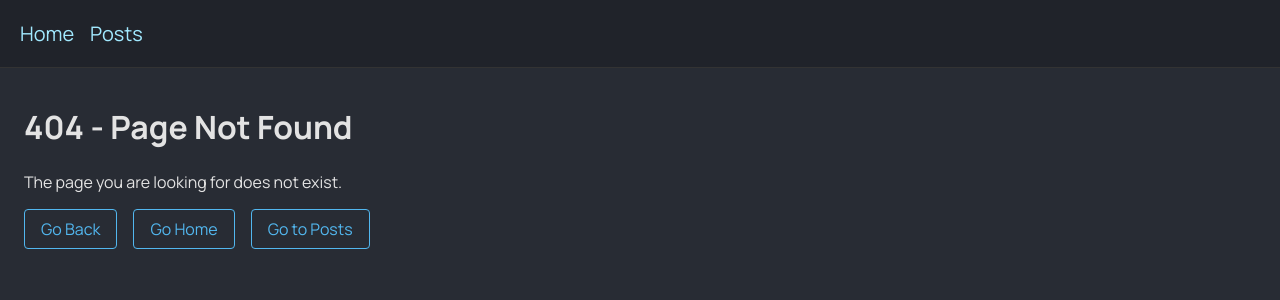
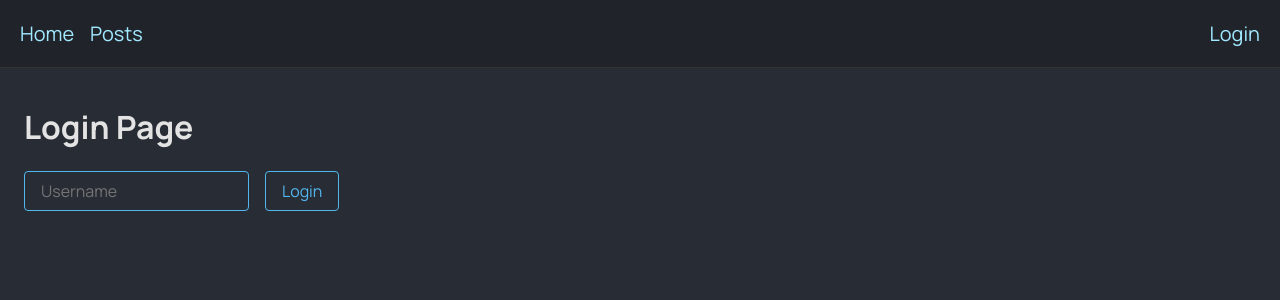
Before and after one commit to DenNegura/router-example-app, a React (Vite) app: page /login in a window 1280 px wide. Before the commit this address had no page. Shown: the top 300 px of the page. Built offline with nearby package versions, Linux system fonts and the light colour scheme.

Commit message:
create authorization

```diff
--- a/src/App.jsx
+++ b/src/App.jsx
@@ -4,14 +4,20 @@ import {PostsPage} from "./pages/PostsPage.jsx";
 import {NotFoundPage} from "./pages/NotFoundPage.jsx";
 import {PostPage} from "./pages/PostPage.jsx";
 import {AppLayout} from "./pages/AppLayout.jsx";
+import {ProtectedRoute} from "./components/ProtectedRoute.jsx";
+import {LoginPage} from "./pages/LoginPage.jsx";
 
 function App() {
     return (<>
         <Routes>
             <Route path={"/"} element={<AppLayout/>}>
                 <Route index element={<HomePage/>}/>
-                <Route path={"/posts"} element={<PostsPage/>}/>
-                <Route path={"/posts/:id/"} element={<PostPage/>}/>
+                <Route path={"posts"} element={<PostsPage/>}/>
+                <Route path={"posts/:id"} element={
+                    <ProtectedRoute>
+                        <PostPage/>
+                    </ProtectedRoute>}/>
+                <Route path={"login"} element={<LoginPage/>}/>
                 <Route path={"*"} element={<NotFoundPage/>}/>
             </Route>
         </Routes>
--- a/src/components/ProtectedRoute.jsx
+++ b/src/components/ProtectedRoute.jsx
@@ -1,10 +1,13 @@
 import {useAuth} from "../providers/AuthProvider.jsx";
-import {Navigate} from "react-router";
+import {Navigate, useLocation} from "react-router";
 
 function ProtectedRoute({children}) {
-    const user = useAuth();
+    const {user} = useAuth();
+    const location = useLocation();
+    console.log(location);
+
     if (!user) {
-        return <Navigate to={"/login"}/>
+        return <Navigate to={"/login"} replace state={{from: location}}/>
     }
     return children;
 }
--- a/src/index.css
+++ b/src/index.css
@@ -60,10 +60,20 @@ input {
     background-color: var(--header-bg-color);
     padding: 1.25em;
     border-bottom: 1px solid #333;
+
+    display: flex;
+    justify-content: space-between;
+    align-items: center;
 }
 
 .app-header nav {
     display: flex;
+    gap: 1em;
+}
+
+.app-header .user-info {
+    display: flex;
+    align-items: center;
     gap: 1em;
 }
 
@@ -78,7 +88,7 @@ input {
     margin-top: 1em;
 }
 
-.post-filter-form {
+.post-filter-form, .login-form {
     display: flex;
     gap: 1em;
     margin-bottom: 1em;
--- a/src/pages/AppLayout.jsx
+++ b/src/pages/AppLayout.jsx
@@ -1,6 +1,11 @@
-import {NavLink, Outlet} from "react-router";
+import {Link, NavLink, Outlet, useNavigate} from "react-router";
+import {useAuth} from "../providers/AuthProvider.jsx";
 
 function AppLayout() {
+    const {user, signOut} = useAuth();
+
+    const navigate = useNavigate();
+
     return (
         <>
             <header className={"app-header"}>
@@ -8,6 +13,16 @@ function AppLayout() {
                     <NavLink to={"/"}>Home</NavLink>
                     <NavLink to={"/posts"}>Posts</NavLink>
                 </nav>
+                <div className={"user-info"}>
+                    {user ? (
+                        <>
+                            <label>Welcome, {user.username}</label>
+                            <button onClick={
+                                () => signOut(() => navigate("/", {replace: true}))
+                            }>Logout</button>
+                        </>
+                    ) : <Link to={"/login"}>Login</Link>}
+                </div>
             </header>
             <div className={"app-page-container"}>
                 <Outlet/>
--- a/src/pages/LoginPage.jsx
+++ b/src/pages/LoginPage.jsx
@@ -1,5 +1,35 @@
+import {useLocation, useNavigate} from "react-router";
+import {useAuth} from "../providers/AuthProvider.jsx";
+
 function LoginPage() {
-    return <h1>Login Page</h1>
+    const {signIn} = useAuth();
+
+    const location = useLocation();
+
+    const navigate = useNavigate();
+
+    const from = location.state?.from?.pathname;
+
+    const handleSubmit = (e) => {
+        e.preventDefault();
+        signIn(
+            {username: e.target.username.value},
+            () => navigate(from || "/", {replace: true})
+        );
+    }
+
+    return (
+        <>
+            <h1>Login Page</h1>
+            {
+                from ? <p>You must login before going to the page: {from}</p> : <></>
+            }
+            <form onSubmit={handleSubmit} autoComplete={"false"} className={"login-form"}>
+                <input type={"text"} name={"username"} placeholder={"Username"}/>
+                <button type={"submit"}>Login</button>
+            </form>
+        </>
+    )
 }
 
 export {LoginPage}
--- a/src/pages/NotFoundPage.jsx
+++ b/src/pages/NotFoundPage.jsx
@@ -1,14 +1,18 @@
-import {useNavigate} from "react-router";
+import {useLocation, useNavigate} from "react-router";
 
 function NotFoundPage() {
 
     const navigate = useNavigate();
+    const location = useLocation();
+
+    console.log(location);
 
     return (
         <div>
             <h1>404 - Page Not Found</h1>
             <div>
                 <p>The page you are looking for does not exist.</p>
+                <p>The path is: {location.pathname}</p>
             </div>
             <div className={"notfound-button-container"}>
                 <button onClick={() => navigate(-1)}>Go Back</button>
--- a/src/pages/PostPage.jsx
+++ b/src/pages/PostPage.jsx
@@ -1,4 +1,4 @@
-import {useParams} from "react-router";
+import {useLocation, useParams} from "react-router";
 import {useEffect, useState} from "react";
 
 function PostPage() {
--- a/src/providers/AuthProvider.jsx
+++ b/src/providers/AuthProvider.jsx
@@ -1,11 +1,25 @@
-import {createContext, useContext} from "react";
+import {createContext, useCallback, useContext, useMemo, useState} from "react";
 
 const AuthContext = createContext(null);
 
 function AuthProvider({children}) {
+    const [user, setUser] = useState(null);
+
+    const signIn = useCallback((user, afterIn) => {
+        setUser(user);
+        afterIn && afterIn();
+    }, [])
+
+    const signOut = useCallback((afterOut) => {
+        setUser(null);
+        afterOut && afterOut();
+    }, [])
+
+    const state = useMemo(() => ({user, signIn, signOut}), [user])
+
     return (
-        <AuthContext.Provider value={null /*{login: "Jone"}*/}>
-            { children}
+        <AuthContext.Provider value={state}>
+            {children}
         </AuthContext.Provider>
     )
 }
```
